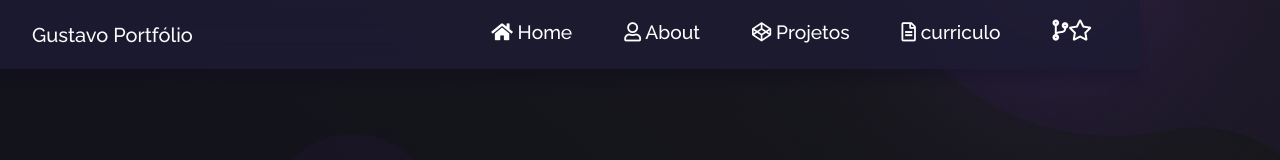
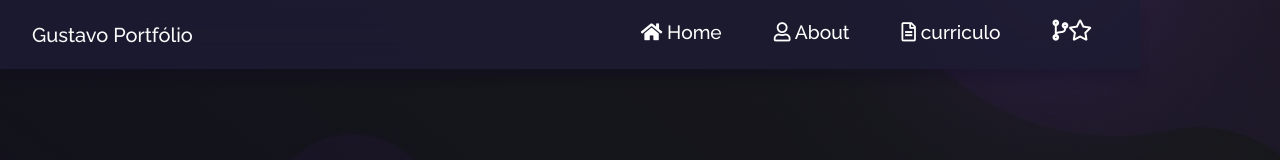
Before and after one commit to Gustavolirah/Myportfolio.io, a plain HTML site: page index.html in a window 1280 px wide. Shown: the top 160 px of the page. Drawn offline with nearby package versions, Linux system fonts and the light colour scheme; some icons are missing.

Commit message:
Update index.html

```diff
--- a/index.html
+++ b/index.html
@@ -52,7 +52,6 @@
     <ul class="navbar-nav ml-auto">
       <li class="nav-item-active"><a class="nav-link" href="#"><i class="fas fa-home"></i> Home</a></li>
       <li class="nav-item"><a class="nav-link" href="about.html"><i class="far fa-user"></i> About</a></li>
-      <li class="nav-item"><a class="nav-link" href="projects.html"><i class="fab fa-codepen"></i> Projetos</a></li>
       <li class="nav-item"><a class="nav-link" href="resume.html"><i class="far fa-file-alt"></i> curriculo</a> </li>
       <li class="nav-item"><a class="nav-link fork-btn" href="https://github.com/Gustavolirah/Gustavolirah"><i class="fas fa-code-branch"></i><i class="far fa-star"></i></a> </li>
     </ul>
```
